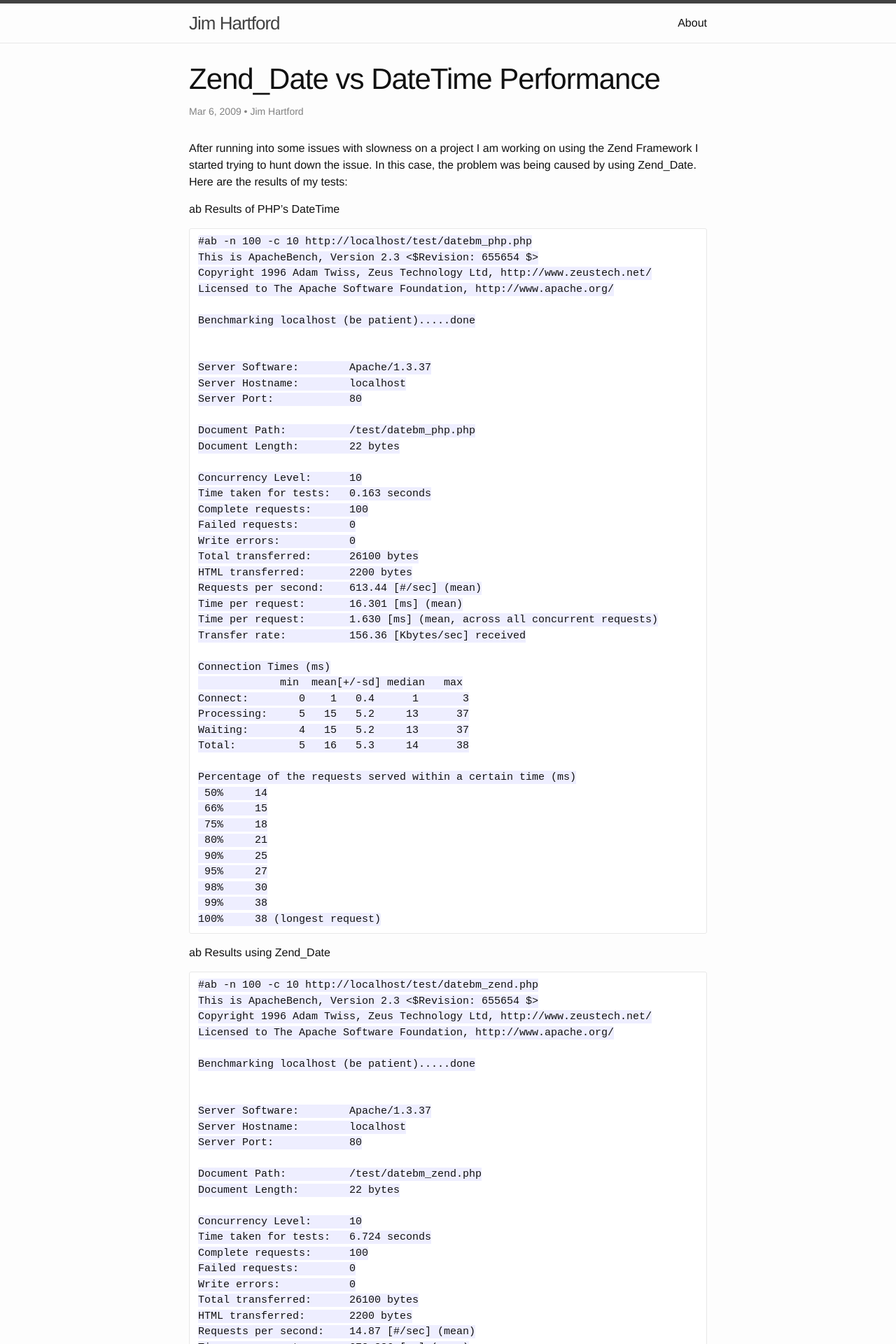
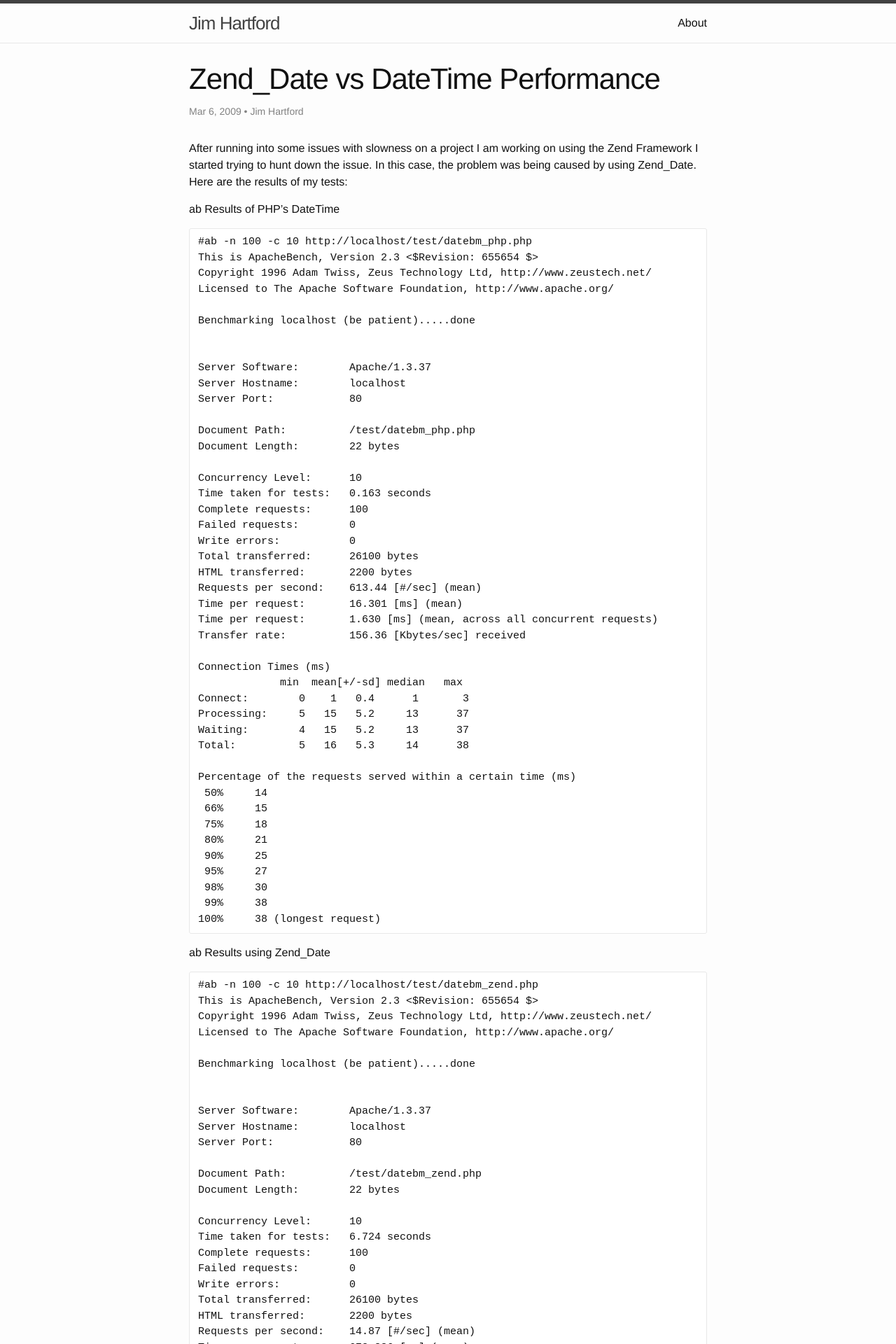
Before and after one commit to jimhartford/jimhartford.github.io, a Jekyll site: the page built from _posts/2009-03-06-zend-date-vs-datetime-performance.markdown, in a window 1280 px wide. Shown: the top 1920 px of the page at 70% size. Built offline with Jekyll 4.4.1, drawn with Linux system fonts in a browser that asks for light colours; some of the changed text lies outside the part shown.

Commit message:
updated highlighting

```diff
--- a/_posts/2009-03-06-zend-date-vs-datetime-performance.markdown
+++ b/_posts/2009-03-06-zend-date-vs-datetime-performance.markdown
@@ -116,29 +116,27 @@ to only 14.87 requests per second with Zend\_Date
 
 ~~~
  <?php
-
  date_default_timezone_set('America/New_York');
 
  $dbDate = date("Y-m-d H:i:s");
-
  $date = new DateTime($dbDate);
  echo $date->format('m/d/Y h:iA');
 ~~~
+{: .language-php}
 
  datebm_zend.php
 
 ~~~
  <?php
-
  date_default_timezone_set('America/New_York');
-
- $dbDate = date("Y-m-d H:i:s");
 
  function __autoload ($class)
  {
      $file = str_replace("_", "/", $class) . ".php";
      include_once($file);
  }
+
+ $dbDate = date("Y-m-d H:i:s");
  Zend_Date::setOptions(array('format_type' => 'php'));
  $date = new Zend_Date($dbDate, Zend_Date::ISO_8601);
  echo $date->get('m/d/Y h:iA');
--- a/_sass/_base.scss
+++ b/_sass/_base.scss
@@ -130,7 +130,7 @@ code {
     font-size: 15px;
     border: 1px solid $grey-color-light;
     border-radius: 3px;
-    background-color: #eef;
+    //background-color: #eef;
 }
 
 code {
--- a/_sass/_syntax-highlighting.scss
+++ b/_sass/_syntax-highlighting.scss
@@ -2,7 +2,7 @@
  * Syntax highlighting styles
  */
 .highlight {
-    background: #fff;
+    background: #FFF;
     @extend %vertical-rhythm;
 
     .c     { color: #998; font-style: italic } // Comment
```
